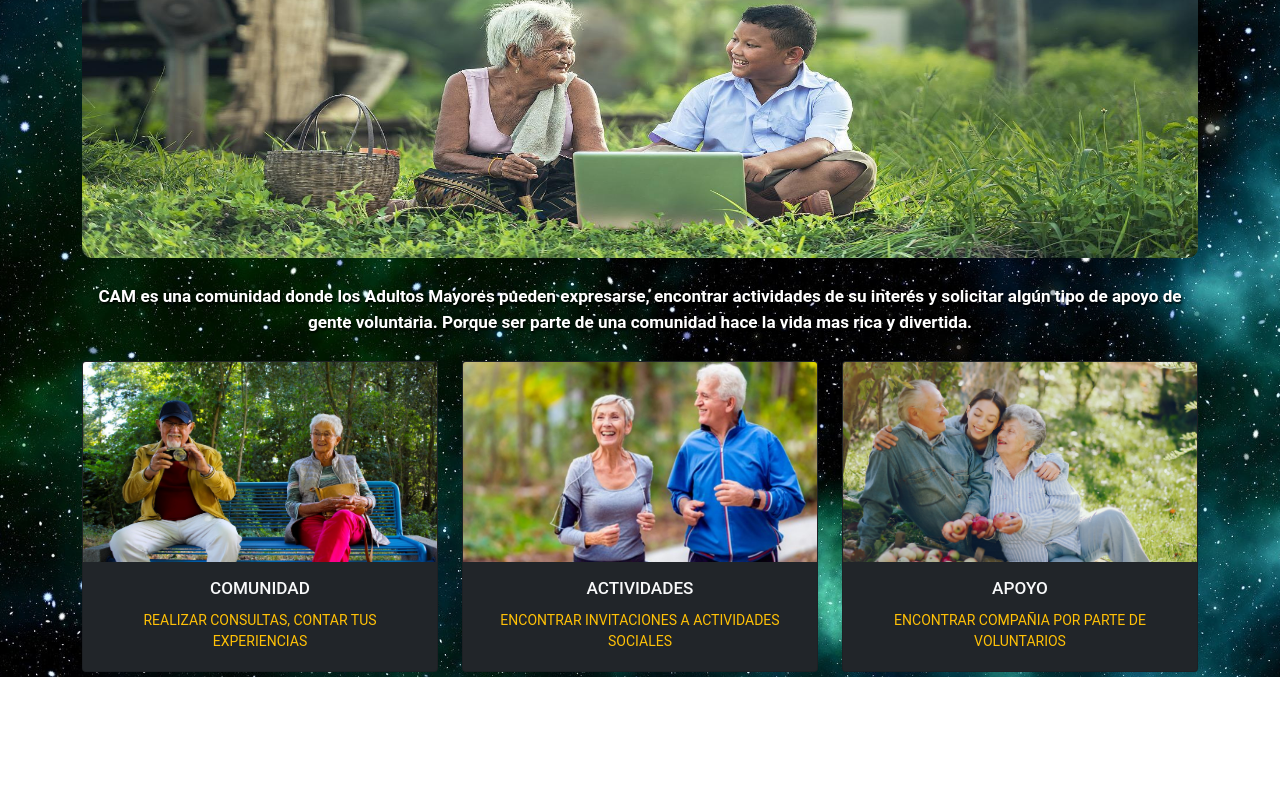
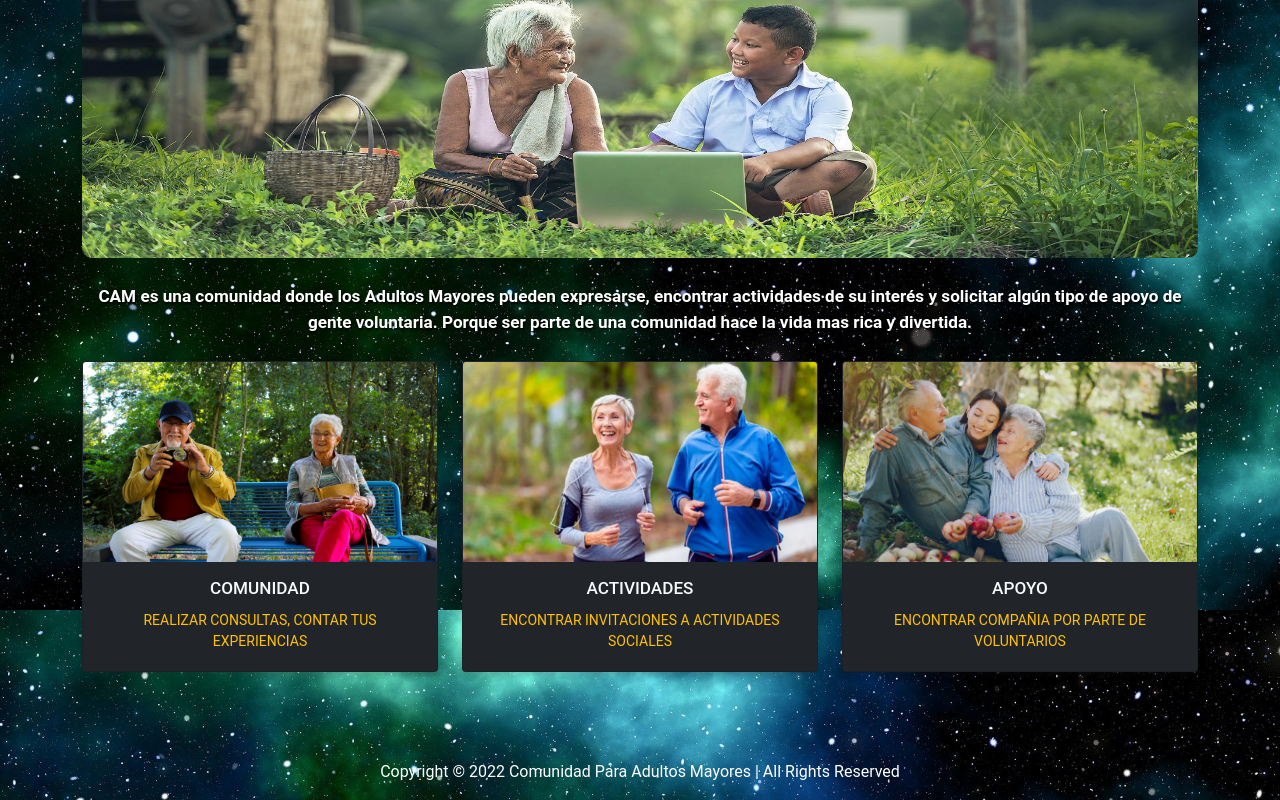
Before and after one commit to einarch/ComunidadAdultoMayor, a React (Create React App) app: page / in a window 1280 px wide. Shown: the part 244-1044 px from the top of the page. Before the commit the page ends 921 px from the top, so only its background shows below. Built offline with nearby package versions, Linux system fonts and the light colour scheme.

Commit message:
Added footer and hover effect to cards

```diff
--- a/src/actividades/Actividad.js
+++ b/src/actividades/Actividad.js
@@ -6,6 +6,7 @@ import * as Yup from "yup";
 import './../actividades/Actividad.css';
 import configData from "../config/config.json";
 import CardActividad from './CardActividad';
+import Footer from '../components/Footer';
 
 const Actividad = ({ children }) => {
 
@@ -335,6 +336,7 @@ const Actividad = ({ children }) => {
                         ))}
                     </Row>
                 </Container>
+                <Footer></Footer>
             </></>
     );
 }
--- a/src/apoyo/Apoyo.js
+++ b/src/apoyo/Apoyo.js
@@ -8,6 +8,7 @@ import './../apoyo/Apoyo.css';
 import configData from "../config/config.json";
 import { Row, Col } from 'react-bootstrap';
 import CardVoluntario from './CardVoluntario';
+import Footer from '../components/Footer';
 
 const Apoyo = ({ children }) => {
 
@@ -325,6 +326,7 @@ const Apoyo = ({ children }) => {
                     ))}
                 </Row>
             </Container>
+            <Footer></Footer>
         </div>
     );
 
--- /dev/null
+++ b/src/components/Footer.js
@@ -0,0 +1,17 @@
+import React from "react";
+import { Container } from "react-bootstrap";
+
+function Footer() {
+    return (
+        <Container>
+            <footer class="text-center text-white" >
+                <div class="container p-4"></div>
+                <div class="text-center p-3" >
+                    Copyright © 2022 Comunidad Para Adultos Mayores | All Rights Reserved
+                </div>
+            </footer>
+        </Container>
+    );
+}
+
+export default Footer;
--- a/src/components/PaginaInicio.js
+++ b/src/components/PaginaInicio.js
@@ -5,15 +5,17 @@ import Cabezera from "./Cabezera.js";
 import ImagenFondo from "./ImagenFondo.js";
 
 import ParticleBackground from "../ParticleBackground";
+import Footer from './Footer';
 
 
 function PaginaInicio() {
   return (
     <div className="Applicacion">
       <ParticleBackground />
-      <Cabezera/>
-      <ImagenFondo/>
+      <Cabezera />
+      <ImagenFondo />
       <Cards />
+      <Footer></Footer>
     </div>
   );
 }
--- a/src/components/card.css
+++ b/src/components/card.css
@@ -1,18 +1,25 @@
-.card:hover {
-    box-shadow: 5px 10px 20px 1px rgba(255, 255, 255, 0.273) !important;
-    transition: all 0.7s linear;
-  }
-  .card{
+.card {
   top: 0;
   margin-bottom: 5px;
+  transition: transform 0.2s ease;
+  box-shadow: 0 4px 6px 0 rgba(22, 22, 26, 0.18);
+  border-radius: 0;
+  border: 0;
+  margin-bottom: 1.5em;
 }
+
+.card:hover {
+  transform: scale(1.1);
+}
+
 .card-body {
   padding: 1rem 0 !important;
 }
 
-  .card-title{
+.card-title {
   font-size: 17.14px;
 }
+
 .card-text {
   padding: 0.2rem 1rem;
   font-size: 0.875rem;
--- a/src/comunidad/publicacion.js
+++ b/src/comunidad/publicacion.js
@@ -6,6 +6,7 @@ import * as Yup from "yup";
 import './../comunidad/Publicacion.css';
 import configData from "../config/config.json";
 import CardPublicacion from './CardPublicacion';
+import Footer from '../components/Footer';
 
 const URL_PUBLICAR = configData.PUBLICAR_API_URL;
 
@@ -266,6 +267,7 @@ const Publicacion = ({ children }) => {
                         ))}
                     </Row>
                 </Container>
+                <Footer></Footer>
             </></>
     );
 }
```
Lines whose indentation alone changed are shown as unchanged.
